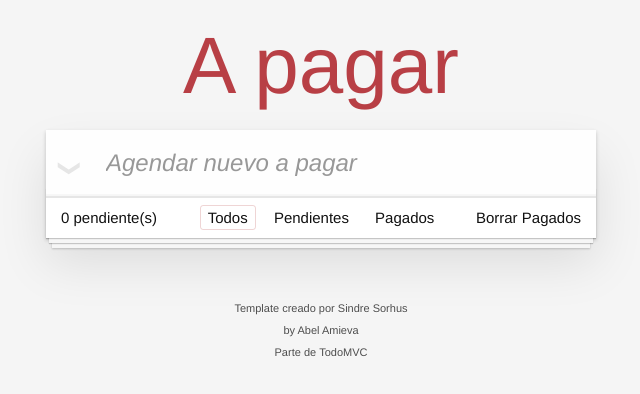
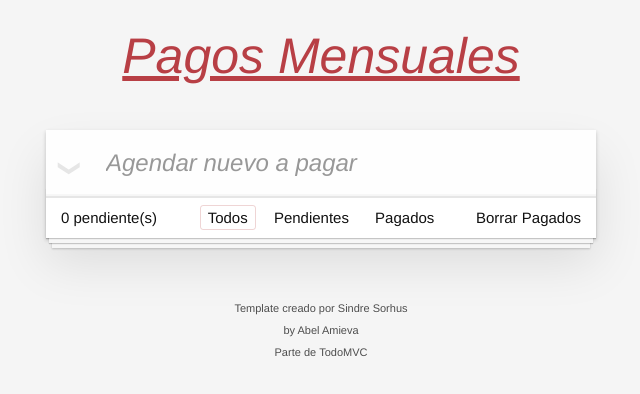
Before and after one commit to abel1711/apagar_js, a website built with webpack: page src/index.html in a window 1280 px wide. Shown: the whole page, without its empty margins (319-959 px from the left). Built offline with nearby package versions, Linux system fonts and the light colour scheme.

Commit message:
pagos mensuales

```diff
--- a/src/index.html
+++ b/src/index.html
@@ -3,12 +3,15 @@
 	<head>
 		<meta charset="utf-8">
 		<meta name="viewport" content="width=device-width, initial-scale=1">
-		<title>Tareas by Abel</title>
+		<title>A_PAGAR</title>
+		<link rel="shortcut icon" href="./assets/img/billetera-digital.png">
+
 	</head>
 	<body>
 		<section class="todoapp">
 			<header class="header">
-				<h1>A pagar</h1>
+				<h1>Pagos Mensuales</h1>
+
 				<input class="new-todo" placeholder="Agendar nuevo a pagar" autofocus autocomplete="nope">
 			</header>
 			<!-- This section should be hidden by default and shown when there are todos -->
--- a/src/styles.css
+++ b/src/styles.css
@@ -69,9 +69,11 @@ body {
 
 .todoapp h1 {
 	position: absolute;
-	top: -140px;
+	top: -125px;
 	width: 100%;
-	font-size: 80px;
+	font-style:oblique;
+	text-decoration-line:underline;
+	font-size: 50px;
 	font-weight: 200;
 	text-align: center;
 	color: #b83f45;
```
Also changed, not shown: docs/index.html (+1 -1 lines), docs/assets/img/billetera-digital.png (added), docs/assets/img/webpack-logo.png (deleted), src/assets/img/billetera-digital.png (added), src/assets/img/webpack-logo.png (deleted), 2 other files.
